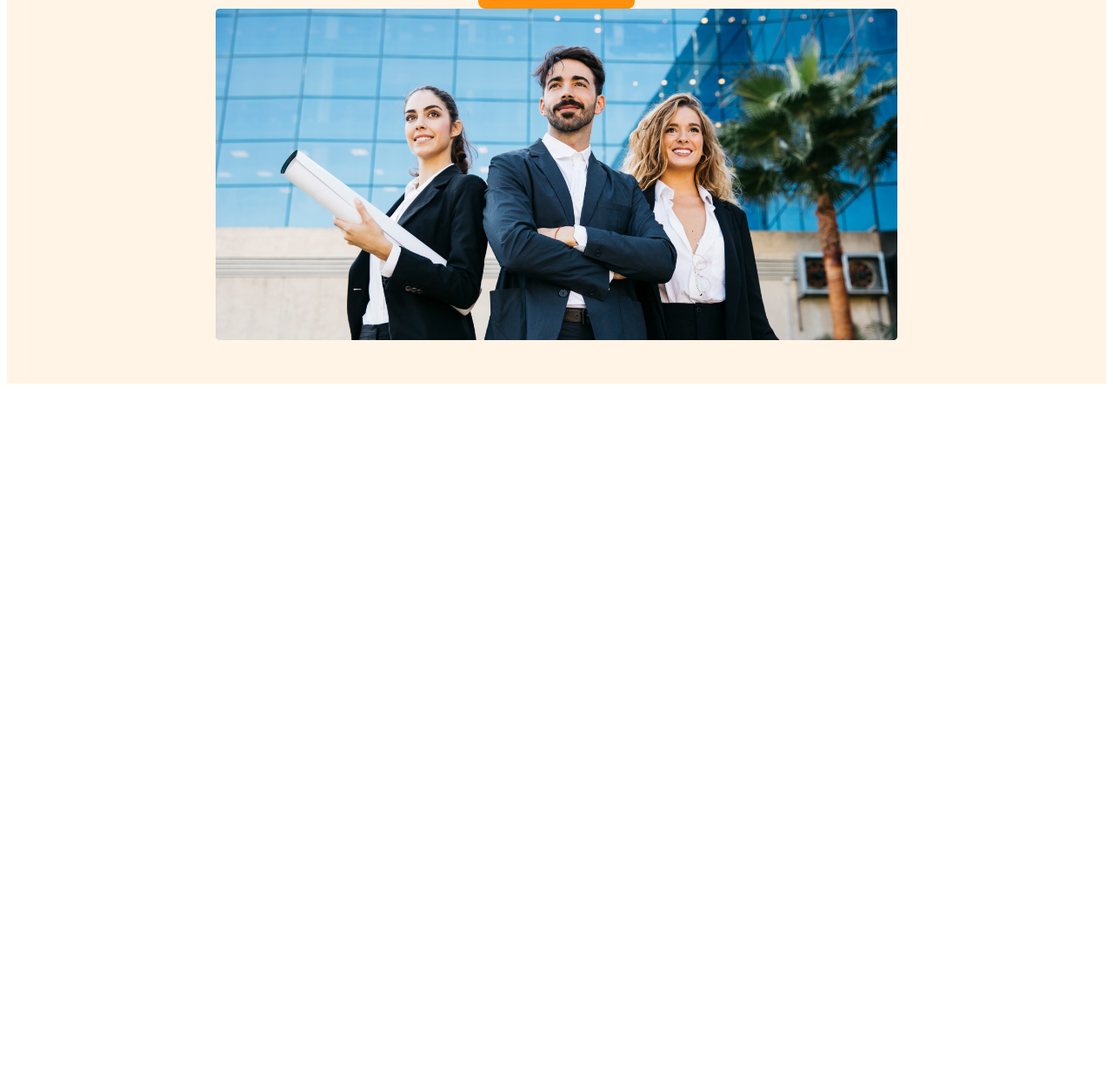
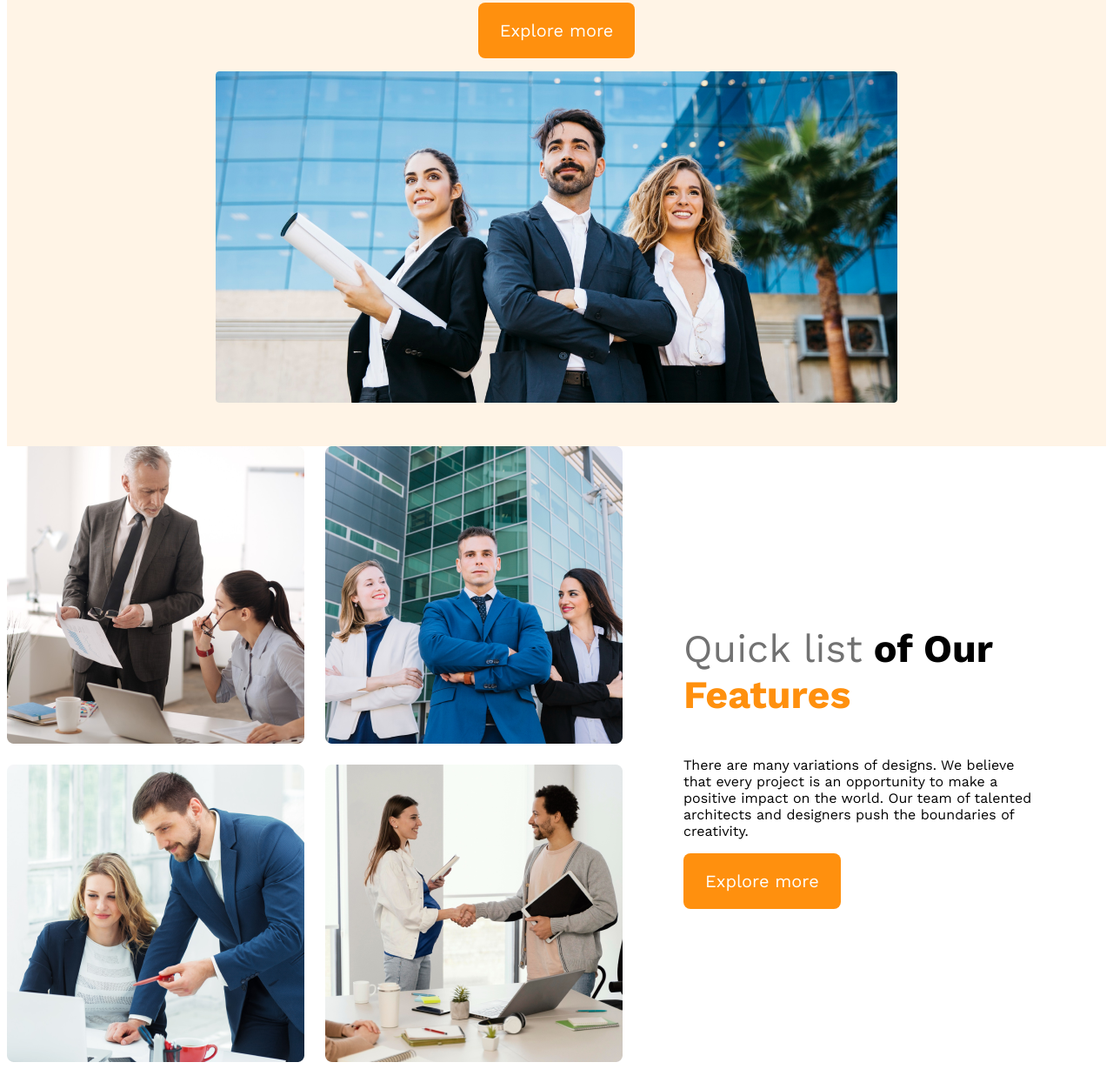
Before and after one commit to Rowshan-A-Tripti/architect, a plain HTML site: page index.html in a window 1280 px wide. Shown: the part 557-1786 px from the top of the page at 87% size. Before the commit the page ends 1006 px from the top, so only its background shows below. Drawn offline with nearby package versions, Linux system fonts and the light colour scheme.

Commit message:
added more

```diff
--- a/index.html
+++ b/index.html
@@ -20,7 +20,7 @@
         <div class="banner">
             <div class="banner-content">
                 <h1 class="banner-title">Brand new Group of Architect</h1>
-                <p class="banner-description">as jjsah shbdu hsbsuh hshdus hhsdyuiu.jjsdsh hsudush hsuhui8ytw. jhsjhduis shisiuy woiiuwt aliodt aikidliow jlldnnc jiaiuy jdihd.
+                <p class="banner-description">Welcome to G3 Architects company. At G3 Architects, we are more than just a design firm; we are visionaries, innovators and a problem solvers. Established in [year], our company has been at the forefront of architectural excellence, transforming dreams into tangible and inspiring realities. With a passion for cutting edge design and a commitment to sustainability, we creat spaces that not only captivate the eye but also stand the test of time.
 
                 </p>
                 <button class="btn-primary">Explore more</button>
@@ -33,6 +33,21 @@
 
     </header>
     <main>
+        <section class="teams-container">
+            <div class="teams-img-container">
+                <img src="images/team1.png" alt="">
+                <img src="images/team2.png" alt="">
+                <img src="images/team3.png" alt="">
+                <img src="images/team4.png" alt="">
+
+            </div>
+            <div class="teams-content">
+                <h3 class="teams-title"><span class="quick">Quick list</span> <span class="our"> of Our</span><span class="features"> Features</span></h3>
+                <p class="teams-description">There are many variations of designs. We believe that every project is an opportunity to make a positive impact on the world. Our team of talented architects and designers push the boundaries of creativity.</p>
+                <button class="btn-primary">Explore more</button>
+
+            </div>
+        </section>
 
     </main>
     <footer>
--- a/styleme/style.css
+++ b/styleme/style.css
@@ -3,16 +3,6 @@
 
 * {
     font-family: 'Work Sans', sans-serif;
-}
-
-.btn-primary{
-    border-radius: 8px;
-    color: #FFF;
-    font-size: 1.25rem;
-    background: #FF900E;
-    padding: 20px 25px;
-    cursor: pointer;
-    border: 0;
 }
 
 header{
@@ -71,6 +61,17 @@ nav li a{
     color: #727272;
 }
 
+.btn-primary{
+    border-radius: 8px;
+    color: #FFF;
+    font-size: 1.25rem;
+    background: #FF900E;
+    padding: 20px 25px;
+    margin-bottom: 15px;
+    cursor: pointer;
+    border: 0;
+}
+
 .banner{
     align-items: center;
 }
@@ -92,3 +93,39 @@ nav li a{
         flex-direction: column;
     }
 }
+
+/* main styel */
+
+main{
+    max-width: 1440px;
+    margin: 0 auto;
+}
+
+.teams-container{
+    display:flex;
+    align-items: center;
+}
+
+.teams-img-container{
+    display:grid;
+    grid-template-columns: repeat(2, 1fr);
+    gap: 1.5rem;
+}
+
+.teams-content{
+    padding-right: 70px;
+    padding-left: 70px;
+}
+
+.teams-title{
+    font-size: 2.8rem;
+}
+
+.teams-title .quick{
+    color:#727272;
+    font-weight: 500;
+}
+.teams-title .features{
+    color:#FF900E;
+    font-weight: 700;
+}
```
